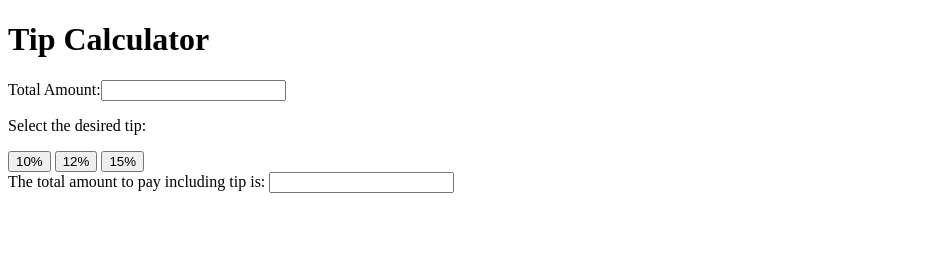
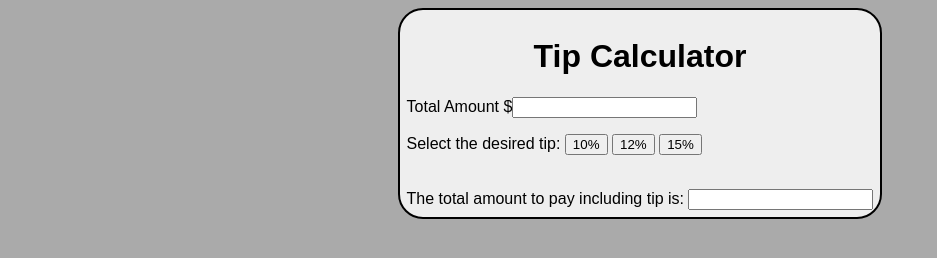
Before and after one commit to p1x3lmx/tipCalculator, a plain HTML site: page index.html in a window 1280 px wide. Shown: the whole page, without its empty margins (0-937 px from the left). Drawn offline with Linux system fonts and the light colour scheme.

Commit message:
Added CSS and JS modified to not log the click and the totals.

```diff
--- a/css/stylesheet.css
+++ b/css/stylesheet.css
@@ -0,0 +1,21 @@
+body {
+  font-family: Arial, Helvetica, sans-serif;
+  font-size: 16px;
+  background-color: #aaa;
+}
+
+.container {
+display: flex;
+justify-content: center;
+}
+
+.calculator {
+  border: 2px #000 solid;
+  padding: 7px;
+  border-radius: 25px;
+  background-color: #eee;
+}
+
+.calculator > h1 {
+  text-align: center;
+}
--- a/index.html
+++ b/index.html
@@ -2,18 +2,19 @@
 <html lang="en" dir="ltr">
   <head>
     <meta charset="utf-8">
-    <link rel="stylesheet" href="/css/stylesheet.css">
+    <link rel="stylesheet" type="text/css" href="/css/stylesheet.css">
     <title>Tip Calculator</title>
   </head>
   <body>
     <div class="container">
       <div class="calculator">
         <h1>Tip Calculator</h1>
-        Total Amount:<input type="text" id="totalAmount">
-        <p> Select the desired tip:</p>
+          Total Amount $<input type="text" id="totalAmount">
+          <p> Select the desired tip:
           <button id="10" onclick="tipAmount(this.id)">10%</button>
           <button id="12" onclick="tipAmount(this.id)">12%</button>
           <button id="15" onclick="tipAmount(this.id)">15%</button>
+          </p>
           <br>The total amount to pay including tip is: <input type="text" id="gt">
       </div>
     </div>
--- a/index.js
+++ b/index.js
@@ -6,7 +6,7 @@ function tipAmount(clicked_byId) {
   } else {
     let clickID = clicked_byId;
     console.log(clickID);
-    let granTotal = ((clickID/100)+1) * totalAmount;
+    let granTotal = (1+(clickID/100)) * totalAmount;
     console.log(totalAmount);
     console.log(granTotal);
     document.getElementById("gt").value = "$" + granTotal.toFixed(2);
```
Lines whose indentation alone changed are shown as unchanged.
